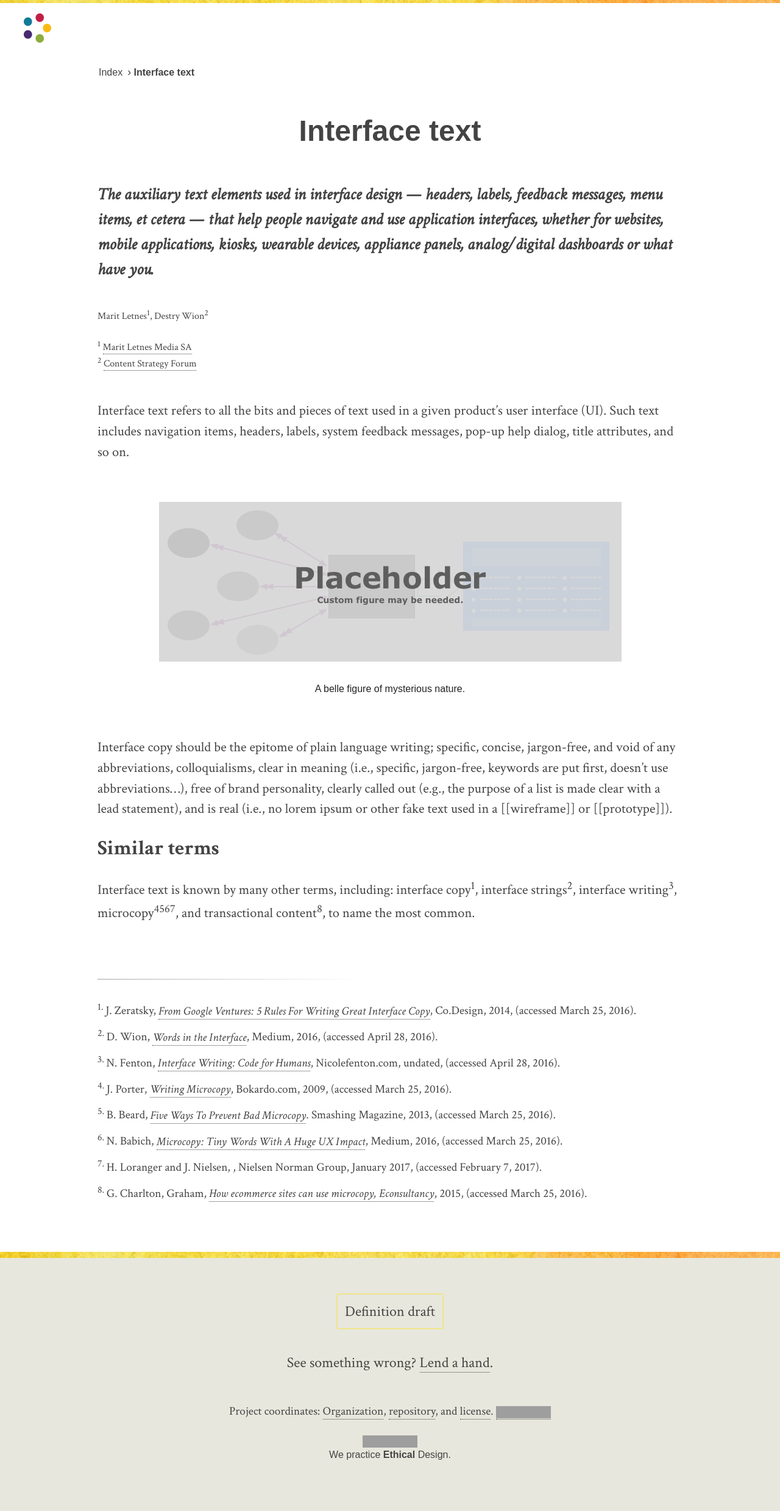
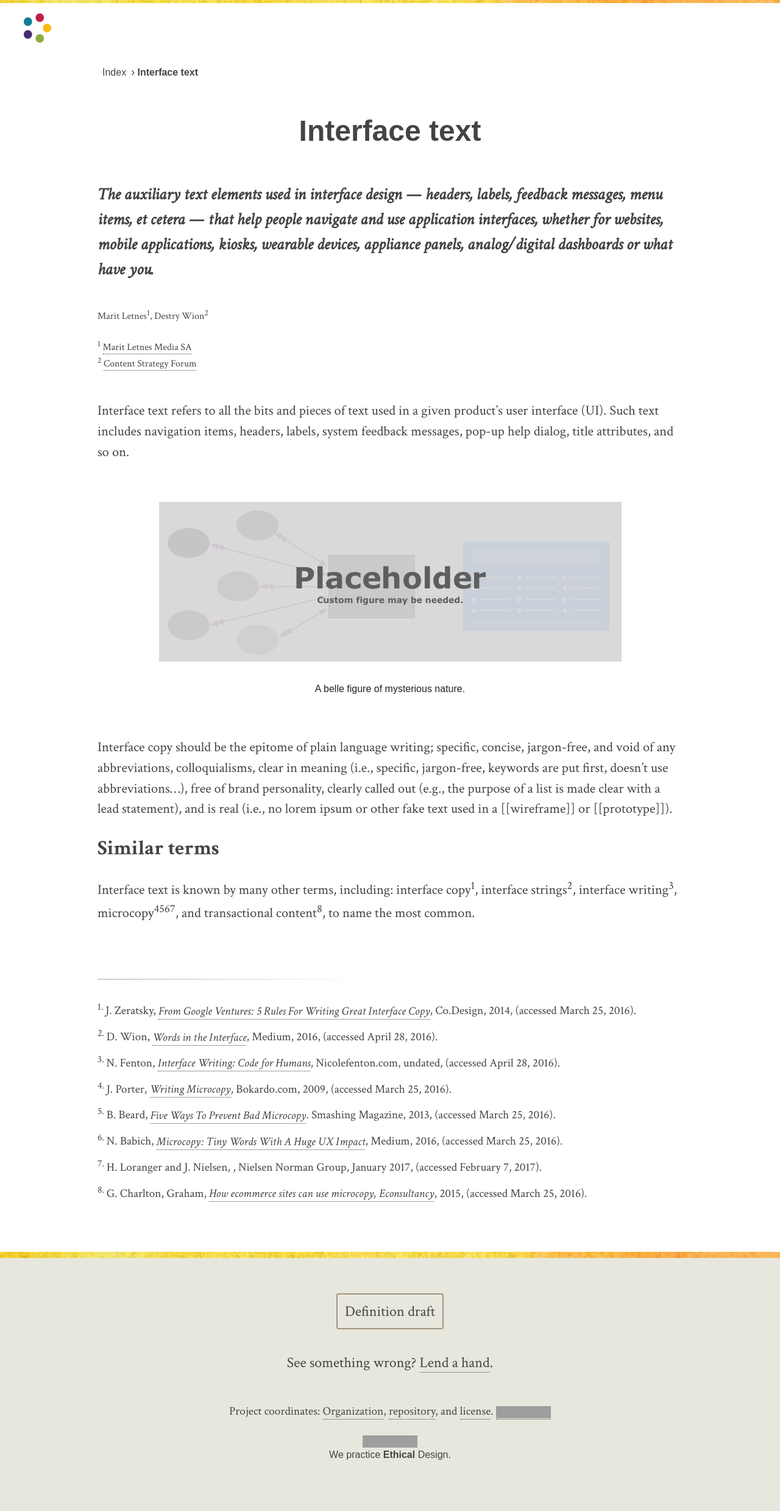
Before and after one commit to content-strategy-forum/csf-glossary, a Jekyll site: the page built from interface-text.md, in a window 1280 px wide. Shown: the whole page at 61% size. Built offline with Jekyll 4.4.1, drawn with Linux system fonts in a browser that asks for light colours; some web fonts are replaced; grey boxes are pictures that could not be loaded.

Commit message:
pres tweakers

```diff
--- a/assets/main.css
+++ b/assets/main.css
@@ -163,10 +163,16 @@ nav a {
 	line-height: 1.5;
 	padding-left: 8px;
 	padding-right: 8px;
+	margin-left: 5px;
+	margin-right: 5px;
 }
 
 .breadcrumb a:first-child {
-	padding-left: 2px;
+	margin-left: 0;
+}
+
+.breadcrumb a:last-child {
+	margin-right: 0;
 }
 
 article p {
@@ -240,7 +246,7 @@ footer {
 
 .draft a {
 	padding: .5em;
-	border: 2px solid khaki; /* oldgold */
+	border: 2px solid #a39480;
 	border-radius: 4px;
 }
 
```
